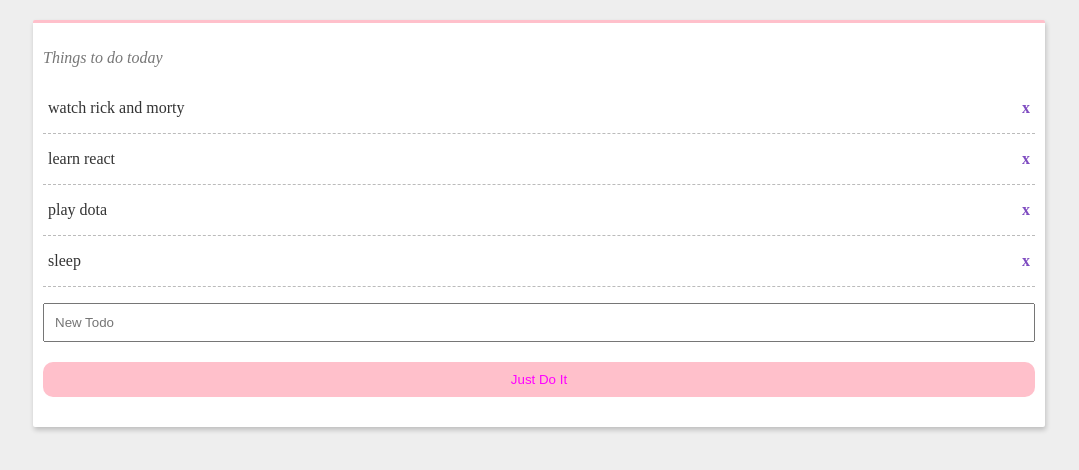
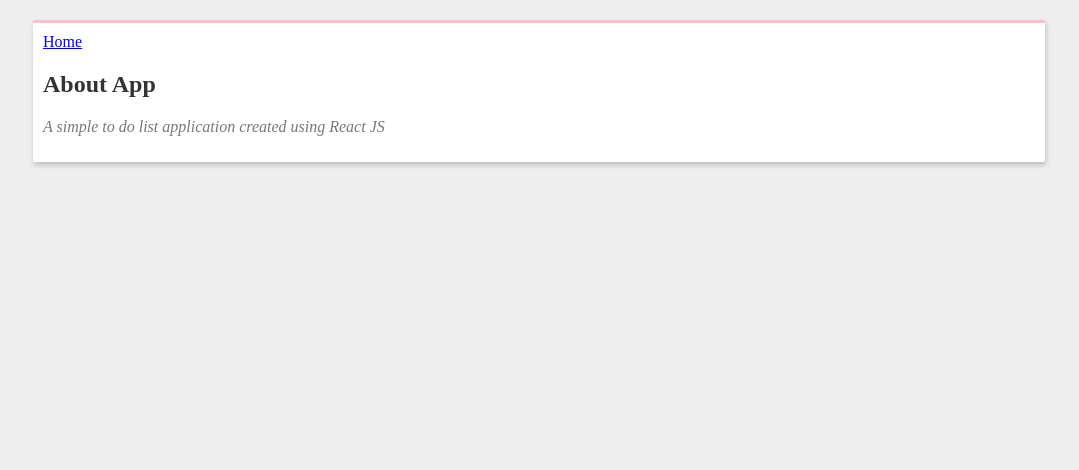
Before and after one commit to miguelvalencia2497/react-to-do-list, a React app: page /about in a window 1280 px wide. Shown: the whole page, without its empty margins (101-1180 px from the left). Built offline with nearby package versions, Linux system fonts and the light colour scheme.

Commit message:
Added About compopnent and added Routing

```diff
--- a/package.json
+++ b/package.json
@@ -6,7 +6,7 @@
   "scripts": {
     "test": "echo \"Error: no test specified\" && exit 1",
     "start": "npm run build",
-    "build": "webpack -d && webpack-dev-server --content-base src/ --inline --hot --port 8888"
+    "build": "webpack -d && webpack-dev-server --content-base src/ --inline --hot --port 8888 --history-api-fallback"
   },
   "repository": {
     "type": "git",
@@ -20,7 +20,9 @@
   "homepage": "https://github.com/miguelvalencia2497/react-to-do-list#readme",
   "dependencies": {
     "react": "^15.6.1",
-    "react-dom": "^15.6.1"
+    "react-dom": "^15.6.1",
+    "react-router": "^4.2.0",
+    "react-router-dom": "^4.2.2"
   },
   "devDependencies": {
     "babel-core": "^6.26.0",
--- /dev/null
+++ b/src/app/About.js
@@ -0,0 +1,14 @@
+import React from 'react';
+import { Link } from 'react-router-dom';
+
+export class About extends React.Component {
+  render() {
+    return (
+      <div>
+        <Link to={'/'}>Home</Link>
+        <h2>About App</h2>
+        <p>A simple to do list application created using React JS</p>
+      </div>
+    );
+  }
+}
--- /dev/null
+++ b/src/app/ToDoComponent.js
@@ -0,0 +1,56 @@
+import React from 'react';
+import { Link } from 'react-router-dom';
+import { ToDoItem } from './ToDoItem';
+import { AddItem } from './AddItem';
+require('./css/index.css');
+
+
+export class ToDoComponent extends React.Component {
+  constructor(props) {
+    super(props);
+    this.state = {
+      todos: ['watch rick and morty', 'learn react', 'play dota', 'sleep']
+    }
+    this.deleteThis = this.deleteThis.bind(this);
+    this.addThis = this.addThis.bind(this);
+  }
+
+  deleteThis(item) {
+    var updatedTodos = this.state.todos.filter(function(val, index){
+      return item !== val;
+    });
+
+    this.setState({
+      todos: updatedTodos
+    });
+  }
+
+  addThis(item){
+      var updatedTodos = this.state.todos;
+      updatedTodos.push(item);
+
+      this.setState({
+        todos: updatedTodos
+      });
+  }
+
+  render() {
+    var todos = this.state.todos;
+    todos = todos.map(function(item, index){
+      return(
+        <ToDoItem item={item} key={index} onDelete={this.deleteThis} />
+      );
+    }.bind(this));
+
+    return(
+      <div id="todo-list">
+        <Link to={'/about'}>About</Link>
+        <p>Things to do today</p>
+        <ul>
+          {todos}
+        </ul>
+        <AddItem onAdd={this.addThis}/>
+      </div>
+    );
+  }
+}
--- a/src/app/css/add-item.scss
+++ b/src/app/css/add-item.scss
@@ -5,7 +5,7 @@ input {
   margin-bottom: 20px;
   &[type='submit'] {
     background-color: pink;
-    color: magenta;
+    color: #fff;
     border-radius: 10px;
     border: 0;
     &:hover {
--- a/src/app/index.js
+++ b/src/app/index.js
@@ -1,60 +1,23 @@
 import React from 'react';
 import ReactDOM from 'react-dom';
-import { ToDoItem } from './ToDoItem';
-import { AddItem } from './AddItem';
+import { BrowserRouter, Route, browserHistory } from 'react-router-dom';
+import { About } from './About';
+import { ToDoComponent } from './ToDoComponent';
 
-require('./css/index.css');
-
-class ToDoComponent extends React.Component {
-  constructor(props) {
-    super(props);
-    this.state = {
-      todos: ['watch rick and morty', 'learn react', 'play dota', 'sleep']
-    }
-    this.deleteThis = this.deleteThis.bind(this);
-    this.addThis = this.addThis.bind(this);
-  }
-
-  deleteThis(item) {
-    var updatedTodos = this.state.todos.filter(function(val, index){
-      return item !== val;
-    });
-
-    this.setState({
-      todos: updatedTodos
-    });
-  }
-
-  addThis(item){
-      var updatedTodos = this.state.todos;
-      updatedTodos.push(item);
-
-      this.setState({
-        todos: updatedTodos
-      });
-  }
-
+class App extends React.Component {
   render() {
-    var todos = this.state.todos;
-    todos = todos.map(function(item, index){
-      return(
-        <ToDoItem item={item} key={index} onDelete={this.deleteThis} />
-      );
-    }.bind(this));
-
     return(
-      <div id="todo-list">
-        <p>Things to do today</p>
-        <ul>
-          {todos}
-        </ul>
-        <AddItem onAdd={this.addThis}/>
-      </div>
+      <BrowserRouter history={browserHistory}>
+        <div>
+          <Route exact path={'/'} component={ToDoComponent}/>
+          <Route path={'/about'} component={About} />
+        </div>
+      </BrowserRouter>
     );
   }
 }
 
 ReactDOM.render(
-  <ToDoComponent />,
+  <App />,
   document.getElementById('todo-wrapper')
 );
```
Also changed, not shown: src/app/css/add-item.css, 2 other files.
